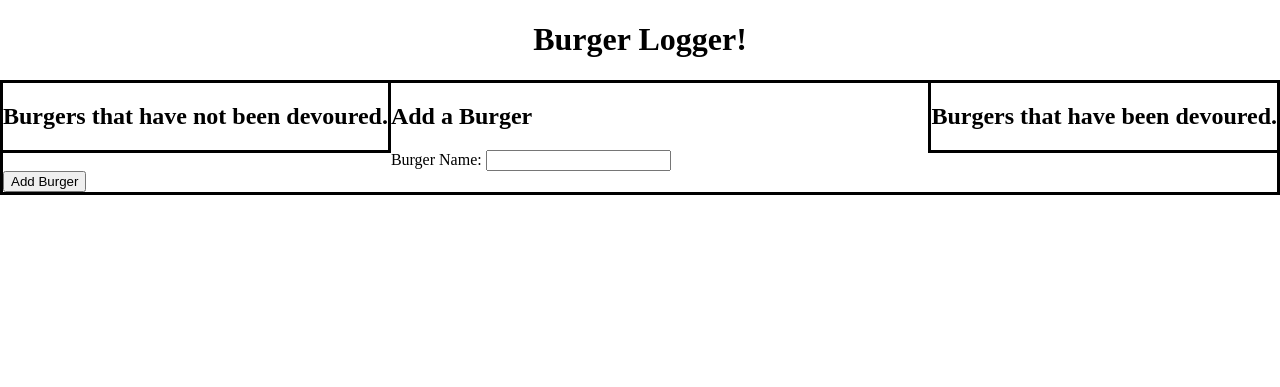
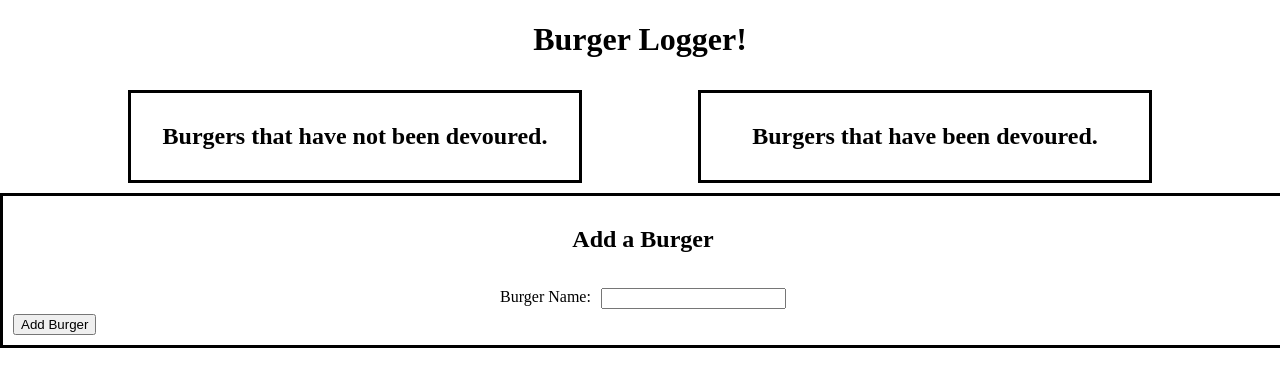
Before and after one commit to ptj92e/Burger-Logger, a Node server app: page / in a window 1280 px wide. Shown: the top 387 px of the page. Run offline with Node 20, Linux system fonts and the light colour scheme; data that the repository does not hold is empty; some libraries are stand-ins or nearby versions.

Commit message:
Started styling

```diff
--- a/app/public/style.css
+++ b/app/public/style.css
@@ -1,23 +1,64 @@
 body {
     margin: 0;
     padding: 0;
+    height: 100%;
+    width: 100%;
+
 }
 h1 {
+    text-align: center;
+    width: 100%;
+}
+h2 {
+    padding: 10px;
     text-align: center;
 }
 .eaten {
     float: right;
     border: solid;
+    margin: 10px;
+    margin-right: 10%;
+    width: 35%;
+}
+.eaten li {
+    background: black;
+    color: white;
+    margin: 5px;
 }
 .notEaten {
     float: left;
     border: solid;
+    margin: 10px;
+    margin-left: 10%;
+    width: 35%;
+}
+.notEaten li {
+    background: grey;
+    color: white;
+    margin: 5px;
 }
 ul {
     justify-content: center;
 }
 .input-div {
-    align-self: flex-end;
+    border: solid;
+    width: 100%;
+    clear: both;
     justify-content: center;
-    border: solid;
 }
+.form-group {
+    display: flex;
+    justify-content: center;
+}
+label {
+    margin: 5px;
+}
+input {
+    margin: 5px;
+}
+#newBurger {
+    margin: auto;
+}
+.create-form {
+    margin: 10px;
+}
```
Also changed, not shown: app/db/seeds.sql (deleted, +0 -8 lines).
